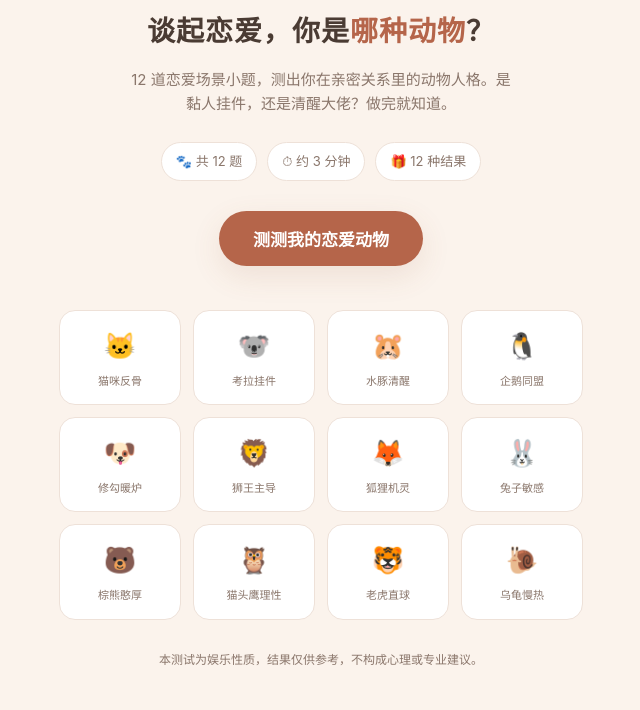
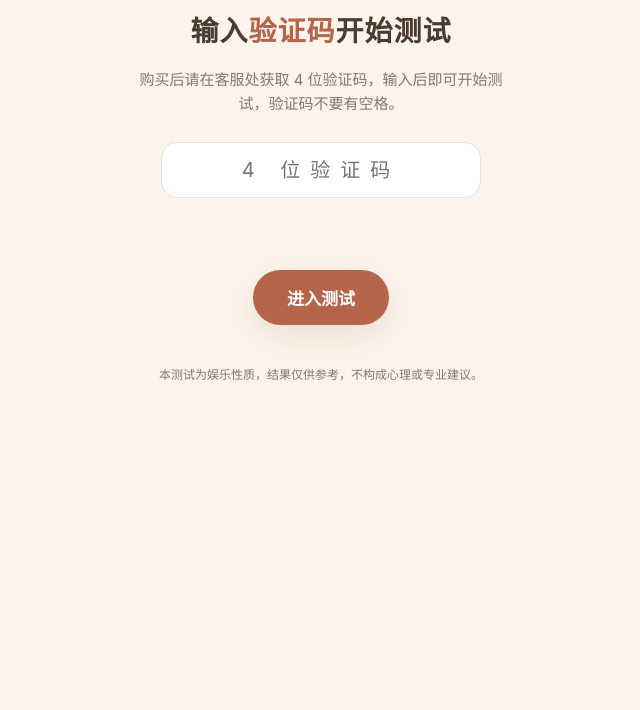
Before and after one commit to max-lili/alltest.github.io, a plain HTML site: page index.html in a window 1280 px wide. Shown: the part 123-833 px from the top of the page, without its empty margins (319-959 px from the left). After the commit the page ends 800 px from the top, so only its background shows below. Drawn offline with Linux system fonts and the light colour scheme.

Commit message:
Add files via upload

```diff
--- a/index.html
+++ b/index.html
@@ -30,6 +30,12 @@
   .view{display:none;animation:fade .35s ease;}
   .view.active{display:block;}
   @keyframes fade{from{opacity:0;transform:translateY(12px);}to{opacity:1;transform:none;}}
+
+  /* ===== 解锁页 ===== */
+  .lock-box{max-width:320px;margin:0 auto;display:flex;flex-direction:column;gap:14px;align-items:center;}
+  .code-input{width:100%;padding:15px 18px;font-size:20px;letter-spacing:10px;text-align:center;border:1.5px solid var(--line);border-radius:16px;font-family:inherit;background:#fff;color:var(--text);outline:none;}
+  .code-input:focus{border-color:var(--primary);}
+  .lock-error{color:#b5654a;font-size:13px;min-height:18px;}
 
   /* ===== 首页 ===== */
   .hero{text-align:center;padding:36px 12px 10px;}
@@ -96,8 +102,23 @@
 <body>
 <div class="wrap">
 
+  <!-- ===== 视图：解锁页 ===== -->
+  <section id="view-lock" class="view active">
+    <div class="hero">
+      <div class="emoji-row">🔒</div>
+      <h1>输入<span>验证码</span>开始测试</h1>
+      <p>购买后请在客服处获取 4 位验证码，输入后即可开始测试，验证码不要有空格。</p>
+      <div class="lock-box">
+        <input id="codeInput" class="code-input" type="text" inputmode="numeric" maxlength="4" placeholder="4 位验证码" autocomplete="off" onkeydown="if(event.key==='Enter')verifyCode()">
+        <p class="lock-error" id="codeError"></p>
+        <button class="btn" onclick="verifyCode()">进入测试</button>
+      </div>
+    </div>
+    <p class="disclaimer">本测试为娱乐性质，结果仅供参考，不构成心理或专业建议。</p>
+  </section>
+
   <!-- ===== 视图：首页 ===== -->
-  <section id="view-home" class="view active">
+  <section id="view-home" class="view">
     <div class="hero">
       <div class="emoji-row">🐱🐨🐹🐧</div>
       <h1>谈起恋爱，你是<span>哪种动物</span>？</h1>
@@ -455,6 +476,28 @@ function showView(id){
   window.scrollTo({top:0,behavior:"smooth"});
 }
 
+/* ===== 验证码白名单（纯前端，可循环复用） ===== */
+const ACCESS_CODES = ["4729"];
+
+function verifyCode(){
+  const v = document.getElementById("codeInput").value.trim();
+  const err = document.getElementById("codeError");
+  if(ACCESS_CODES.includes(v)){
+    try{ localStorage.setItem("love_test_unlocked","1"); }catch(e){}
+    err.textContent = "";
+    showView("view-home");
+  }else{
+    err.textContent = "验证码不正确，请核对后再输入";
+  }
+}
+
+/* 初始化：本机已解锁则直接进首页 */
+(function(){
+  let unlocked = false;
+  try{ unlocked = localStorage.getItem("love_test_unlocked")==="1"; }catch(e){}
+  if(unlocked){ showView("view-home"); }
+})();
+
 /* 首页动物预告 */
 (function(){
   const grid = document.getElementById("animalGrid");
```
